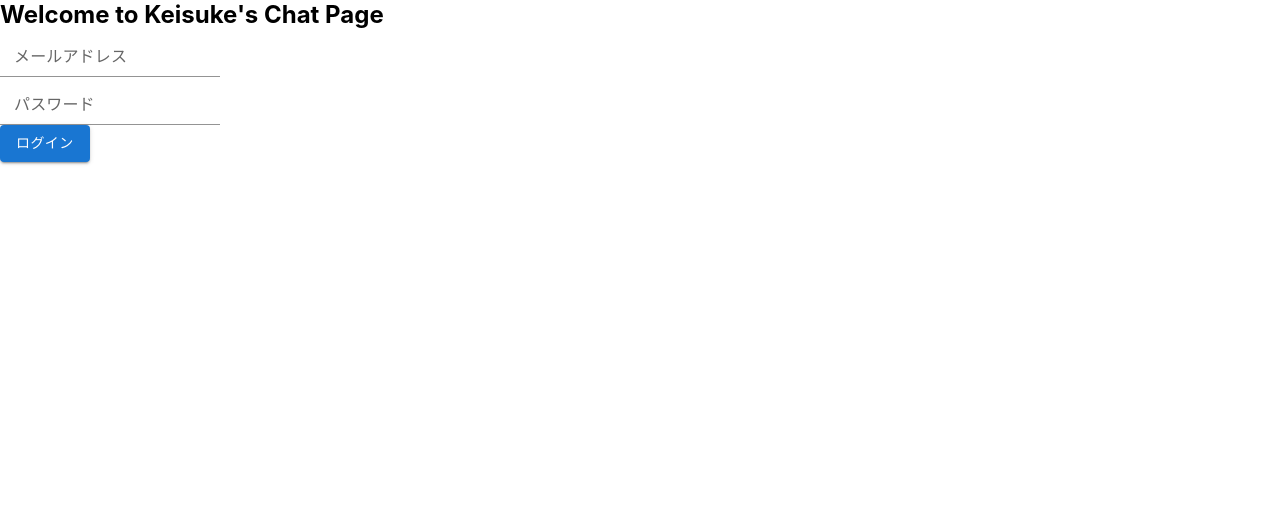
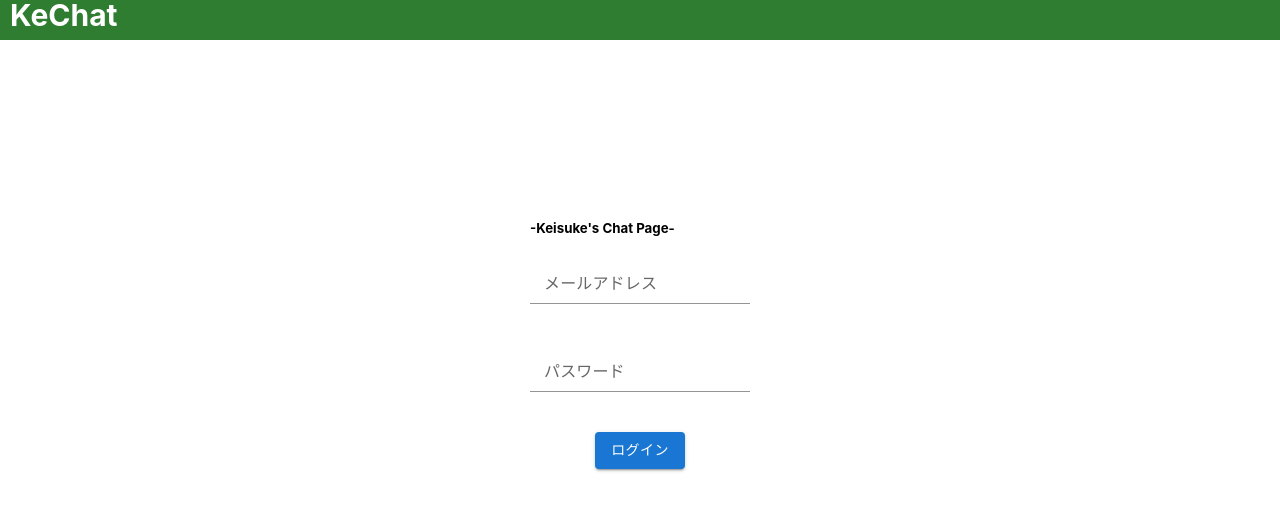
Before and after one commit to SatakeYusuke19920527/chat-app-idobatakaigi, a React (Create React App) app: page /kelogin in a window 1280 px wide. Shown: the top 510 px of the page. Built offline with nearby package versions, Linux system fonts and the light colour scheme; no server answers.

Commit message:
20220515

```diff
--- /dev/null
+++ b/src/components/KeHeader.tsx
@@ -0,0 +1,30 @@
+import { Button } from "@mui/material";
+import { useLoginCheck } from "../hooks/useLoginCheck";
+import { logoutUser } from "../plugins/firebase";
+import "../styles/KeHeader.css";
+
+const KeHeader = () => {
+  const isLogin: boolean = useLoginCheck();
+
+  return (
+    <header className="header">
+      <div className="title">KeChat</div>
+      {isLogin && (
+        <div className="sign-out-button">
+          <Button
+            variant="text"
+            size="small"
+            sx={{ color: "white" }}
+            onClick={() => {
+              logoutUser();
+            }}
+          >
+            サインアウト
+          </Button>
+        </div>
+      )}
+    </header>
+  );
+};
+
+export default KeHeader;
--- a/src/components/LayoutKe.tsx
+++ b/src/components/LayoutKe.tsx
@@ -2,6 +2,7 @@ import { ReactNode, useEffect } from "react";
 import { useLoginCheck } from "../hooks/useLoginCheck";
 import { useNavigate } from "react-router-dom";
 import "../styles/Layout.css";
+
 const KeLayout = ({ children }: { children: ReactNode }) => {
   const navigate = useNavigate();
   const isLogin = useLoginCheck();
--- a/src/models/keChatModel.tsx
+++ b/src/models/keChatModel.tsx
@@ -2,4 +2,5 @@ export interface Message {
   content: string;
   createdBy: string;
   createdAt: number;
+  isDeleted: boolean;
 }
--- a/src/pages/KeChat.tsx
+++ b/src/pages/KeChat.tsx
@@ -1,59 +1,98 @@
 import { Button, Input } from "@mui/material";
-import { useState } from "react";
-import { useNavigate } from "react-router-dom";
+import Box from "@mui/material/Box";
+import { useEffect, useState } from "react";
 import LayoutKe from "../components/LayoutKe";
 import { Message } from "../models/keChatModel";
 import { db, logoutUser } from "../plugins/firebase";
-import { addDoc, collection } from "firebase/firestore";
+import { addDoc, collection, getDocs, query, where } from "firebase/firestore";
+import "../styles/KeChat.css";
+import KeHeader from "../components/KeHeader";
+
+const messagesRef = "keChat";
+const collectionId = "keChat";
 
 const KeChat = () => {
   const [content, setContent] = useState("");
-  const navigate = useNavigate();
-  const movePage = (path: string) => {
-    navigate(`/${path}`);
+  const [messages, setMessages] = useState<Message[]>([]);
+
+  useEffect(() => {
+    const fetch = async () => {
+      const messages = await fetchAllMessages();
+      setMessages(messages);
     };
-  const signOut = () => {
-    logoutUser();
-    movePage("kelogin");
-  };
+    fetch();
+  }, [messages]);
+
   const send = async (content: string, createdBy: string) => {
     const createdAt = Date.now();
-    const key = String(createdAt);
     const message: Message = {
       content: content,
       createdBy: createdBy,
       createdAt: createdAt,
+      isDeleted: false,
     };
-    addDoc(collection(db, key), message);
+    addDoc(collection(db, collectionId), message);
   };
+
+  const fetchAllMessages = async () => {
+    const q = query(
+      collection(db, messagesRef),
+      where("isDeleted", "==", false)
+    );
+    const querySnapshot = await getDocs(q);
+    const messages: Message[] = [];
+    querySnapshot.forEach((doc) => {
+      const data = doc.data() as Message;
+      messages.push(data);
+    });
+
+    return messages.sort((a, b) => {
+      if (a.createdAt > b.createdAt) return 1;
+      if (a.createdAt < b.createdAt) return -1;
+      return 0;
+    });
+  };
+
+  const renderMessages = messages.map((message, index) => {
+    return (
+      <div className="message-area">
+        <ul key={index}>
+          {message.createdBy}
+          {message.content}
+        </ul>
+      </div>
+    );
+  });
 
   return (
     <LayoutKe>
-      <h1>KeChat</h1>
+      <section className="chat-wrapper">
+        <KeHeader />
+        <div className="message-area-wrapper">{renderMessages}</div>
+        <div className="sender-area">
           <Input
+            className="text-area"
             id="content"
             type="content"
             value={content}
+            placeholder="メッセージを入力"
             onChange={(e: React.ChangeEvent<HTMLInputElement>) => {
               setContent(e.target.value);
             }}
           />
           <Button
             variant="contained"
+            color="success"
+            disabled={content === ""}
             onClick={() => {
               send(content, "keisuke");
             }}
           >
             送信
           </Button>
-      <Button
-        variant="contained"
-        onClick={() => {
-          signOut();
-        }}
-      >
-        サインアウト
-      </Button>
+        </div>
+        <footer></footer>
+      </section>
     </LayoutKe>
   );
 };
--- a/src/pages/KeLogin.tsx
+++ b/src/pages/KeLogin.tsx
@@ -2,8 +2,10 @@ import { useEffect, useState } from "react";
 import KeLayout from "../components/LayoutKe";
 import { useNavigate } from "react-router-dom";
 import { Button, FormControl, Input, InputLabel } from "@mui/material";
-import { loginUser, loginUserKe } from "../plugins/firebase";
+import { loginUserKe } from "../plugins/firebase";
 import { useLoginCheck } from "../hooks/useLoginCheck";
+import "../styles/KeLogin.css";
+import KeHeader from "../components/KeHeader";
 
 const KeLogin = () => {
   const [email, setEmail] = useState("");
@@ -36,9 +38,17 @@ const KeLogin = () => {
 
   return (
     <KeLayout>
-      <h1>Welcome to Keisuke's Chat Page</h1>
+      <KeHeader />
+      <section className="login-wrapper">
+        <div className="root">
+          <div className="title">
+            <h1>WELCOME</h1>
+          </div>
+          <div>
+            <h5>-Keisuke's Chat Page- </h5>
+          </div>
           {errorMessage && <p style={{ color: "red" }}>{errorMessage}</p>}
-      <div>
+          <div className="item">
             <FormControl>
               <InputLabel htmlFor="email">メールアドレス</InputLabel>
               <Input
@@ -51,7 +61,7 @@ const KeLogin = () => {
               />
             </FormControl>
           </div>
-      <div>
+          <div className="item">
             <FormControl>
               <InputLabel htmlFor="password">パスワード</InputLabel>
               <Input
@@ -64,6 +74,7 @@ const KeLogin = () => {
               />
             </FormControl>
           </div>
+          <div className="item">
             <Button
               variant="contained"
               onClick={() => {
@@ -72,6 +83,9 @@ const KeLogin = () => {
             >
               ログイン
             </Button>
+          </div>
+        </div>
+      </section>
     </KeLayout>
   );
 };
--- /dev/null
+++ b/src/styles/KeChat.css
@@ -0,0 +1,31 @@
+.chat-wrapper {
+    width: 100%;
+    height: 100vh;
+}
+.message-area-wrapper {
+    width: 100%;
+    background-color: black;
+}
+.message-area {
+    width: 50%;
+    display: flex;
+    align-items: center;
+    justify-content: center;
+    background-color: white;
+}
+.message {
+}
+.sender-area {
+    width: 100%;
+    height: 10%;
+    position: absolute;
+    bottom: 0;
+    background-color: #98fb98;
+    display: flex;
+    align-items: center;
+    justify-content: center;
+}
+.text-area {
+    margin-right: 10px;
+    width: 50%;
+}
--- /dev/null
+++ b/src/styles/KeHeader.css
@@ -0,0 +1,21 @@
+.header {
+    width: 100%;
+    height: 40px;
+    display: flex;
+    align-items: center;
+    justify-content: center;
+    background-color: #2F7D31;
+}
+.title {
+    width: 100%;
+    justify-content: flex-start;
+    padding-left: 10px;
+    color: white;
+    font-size: 30px;
+    font-weight: bold;
+}
+.sign-out-button {
+    width: 10%;
+    display: flex;
+    justify-content: center;
+}
--- /dev/null
+++ b/src/styles/KeLogin.css
@@ -0,0 +1,22 @@
+.login-wrapper {
+  display: flex;
+  align-items: center;
+  justify-content: center;
+  /* border: 2px solid #cdcdcd; */
+}
+.root {
+    padding-top: 10%;
+}
+.title {
+    padding-bottom: 10px;
+    display: flex;
+    align-items: center;
+    justify-content: center;
+}
+.item {
+    padding-top: 20px;
+    padding-bottom: 20px;
+    display: flex;
+    align-items: center;
+    justify-content: center;
+}
```
Lines whose indentation alone changed are shown as unchanged.
